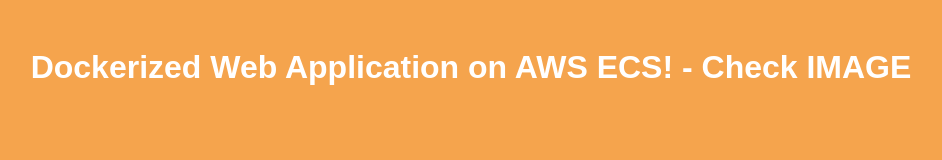
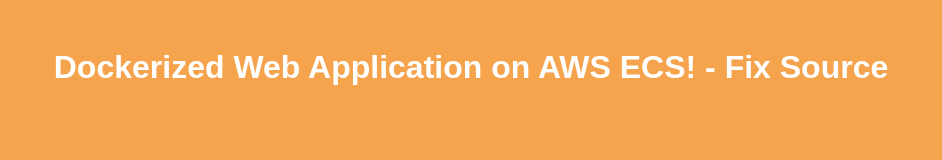
Before and after one commit to csrisawat/lab7repo, a website: page public/index.html in a window 1280 px wide. Shown: the whole page, without its empty margins (169-1111 px from the left). Drawn offline with Linux system fonts and the light colour scheme.

```diff
--- a/public/index.html
+++ b/public/index.html
@@ -13,6 +13,6 @@
   </style>
 </head>
 <body>
-  <h1> Dockerized Web Application on AWS ECS! - Check IMAGE</h1>
+  <h1> Dockerized Web Application on AWS ECS! - Fix Source</h1>
 </body>
 </html>
```
